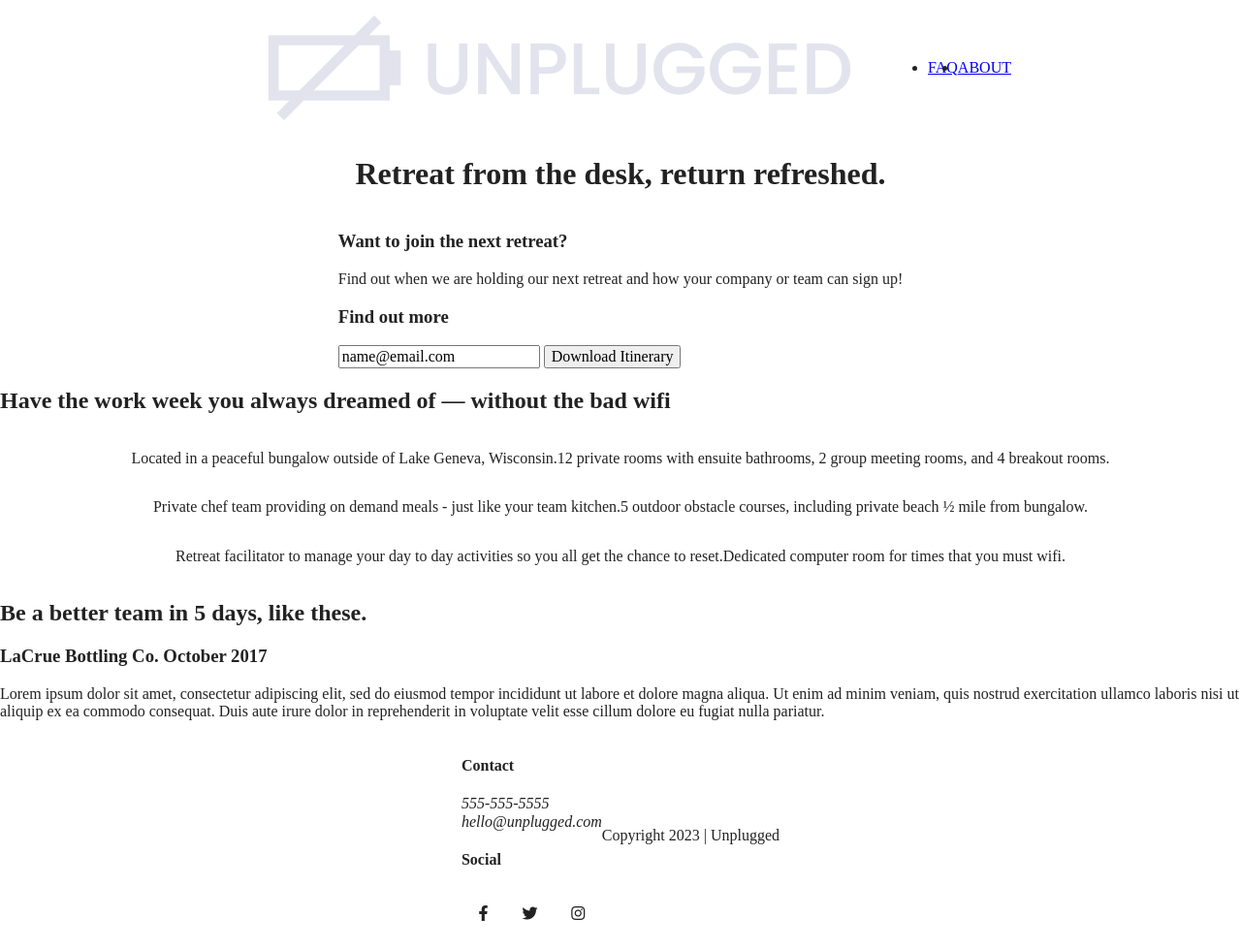
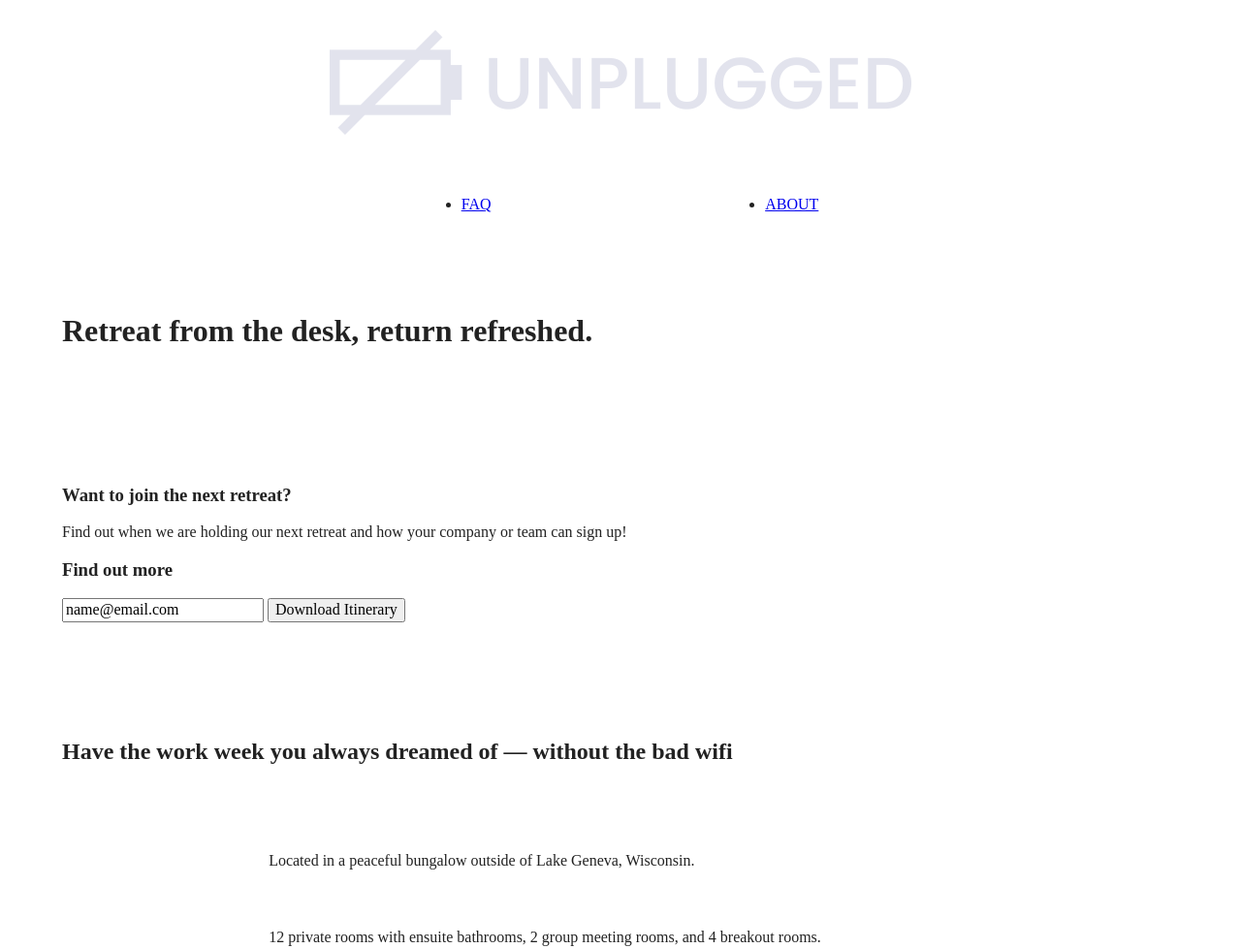
Before and after one commit to sandra-tukacova/Unplugged, a website built with Parcel: page index.html in a window 1280 px wide. Shown: the top 979 px of the page at 97% size. Built offline with nearby package versions, Linux system fonts and the light colour scheme.

Commit message:
Add layout styles for all the pages

```diff
--- a/css/main.css
+++ b/css/main.css
@@ -86,6 +86,16 @@ textarea {
 /* ==========================================================================
    Author's custom styles
    ========================================================================== */
+
+* {
+  box-sizing: border-box;
+}
+
+.content-wrapper {
+  width: 90%;
+  margin: 50px 0;
+}
+
 /* -------------------- Base Header - Footer Styles -------------------- */
 header,
 footer {
@@ -95,11 +105,16 @@ footer {
   flex-flow: row wrap;
 }
 
+header {
+  padding: 15px 0;
+}
+
 header .content-wrapper {
   display: flex;
   justify-content: center;
   align-items: center;
   flex-flow: row wrap;
+  margin: 0;
 }
 
 header nav {
@@ -107,11 +122,33 @@ header nav {
   justify-content: space-around;
   align-items: center;
   flex-flow: row wrap;
+  width: 60%;
 }
 
 header nav ul {
   display: flex;
   justify-content: space-around;
+  width: 100%;
+}
+
+.header-divider {
+  width: 100%;
+  height: 1px;
+  margin: 10px 0 20px 0;
+}
+
+footer {
+  flex-direction: column;
+}
+
+footer p {
+  margin: 0;
+  /*to be more compact*/
+}
+
+footer .content-wrapper {
+  width: 55%;
+  margin: 50px 0;
 }
 
 footer .social-icons {
@@ -126,6 +163,12 @@ footer .social-icons p {
   justify-content: center;
   /*every icon is centered*/
   align-items: center;
+}
+
+
+.copyright {
+  margin: 20px 0;
+  /*more space at the bottom and at the top*/
 }
 
 /*------------------------------------Mobile Styles-Homepage-----------------*/
@@ -155,11 +198,25 @@ aside {
   flex-flow: row wrap;
 }
 
+.features h2 {
+  margin-bottom: 60px;
+  /*add space below*/
+}
+
+.features article {
+  width: 63%;
+  margin: 30px 0;
+}
+
 .features .features-items {
   display: flex;
   justify-content: center;
   align-items: center;
   flex-flow: row wrap;
+}
+
+.features p {
+  margin: 0;
 }
 
 /*Reviews*/
@@ -168,6 +225,11 @@ aside {
   display: flex;
   justify-content: center;
   flex-flow: row wrap;
+}
+
+.reviews h3 {
+  width: 55%;
+  margin: 20px 0;
 }
 
 /*-----------------------Mobile Styles-ABOUT Page-----------------------------*/
@@ -185,6 +247,10 @@ aside {
   flex-flow: row wrap;
 }
 
+.contact-content p {
+  margin: 0;
+}
+
 /*-----------------------Mobile Styles-FAQ Page-----------------------------*/
 
 .questions {
@@ -199,6 +265,16 @@ aside {
   justify-content: center;
   align-items: center;
   flex-flow: row wrap;
+  margin: 50px 0 0 0;
+  /*more space around the text*/
+}
+
+.questions h2 {
+  margin-bottom: 40px;
+}
+
+.questions-content {
+  margin-bottom: 50px;
 }
 
 /* ==========================================================================
```
